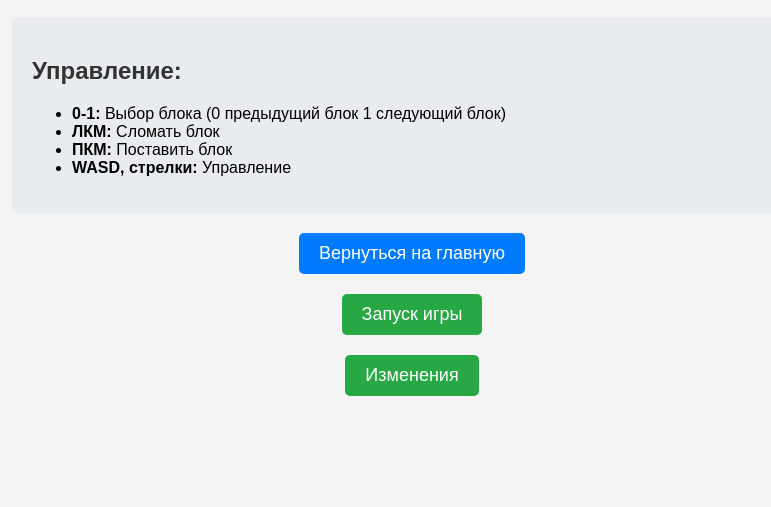
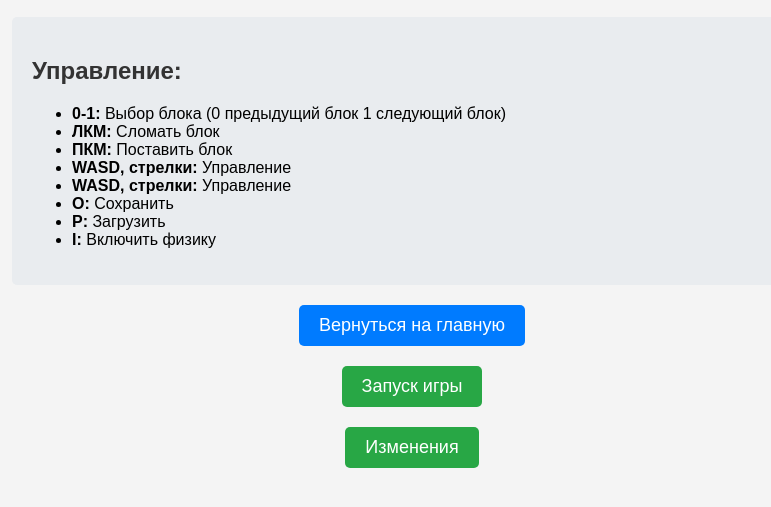
Before and after one commit to KitsaStudioOffical/kitsagames, a plain HTML site: page Build2D/Build2D.html in a window 1280 px wide. Shown: the part 121-628 px from the top of the page, without its empty margins (228-999 px from the left). Drawn offline with Linux system fonts and the light colour scheme.

Commit message:
Update Build2D.html

```diff
--- a/Build2D/Build2D.html
+++ b/Build2D/Build2D.html
@@ -63,6 +63,10 @@
                 <li><strong>ЛКМ:</strong> Сломать блок</li>
                 <li><strong>ПКМ:</strong> Поставить блок</li>
                 <li><strong>WASD, стрелки:</strong> Управление</li>
+                <li><strong>WASD, стрелки:</strong> Управление</li>
+                <li><strong>O:</strong> Сохранить</li>
+                <li><strong>P:</strong> Загрузить</li>
+                <li><strong>I:</strong> Включить физику</li>
             </ul>
         </div>
         <a href="/kitsagames/index.html">Вернуться на главную</a>
```
